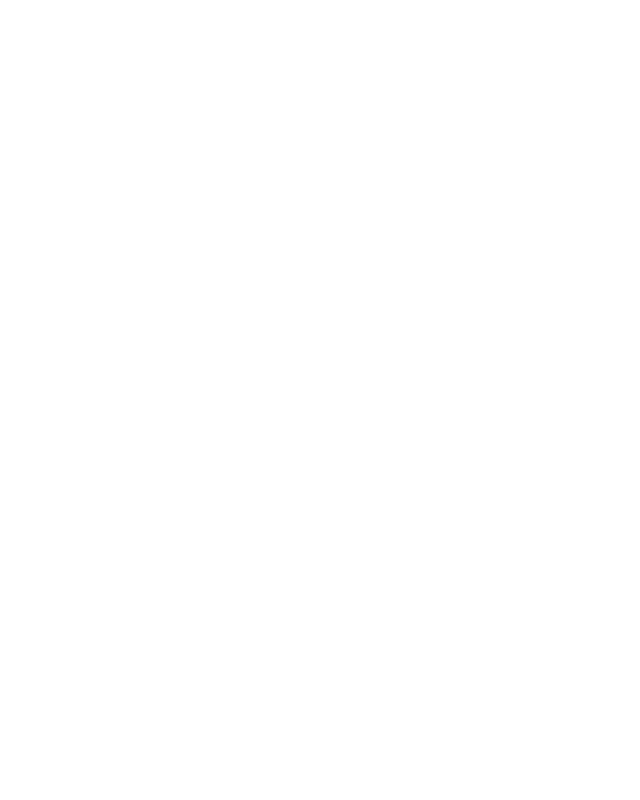
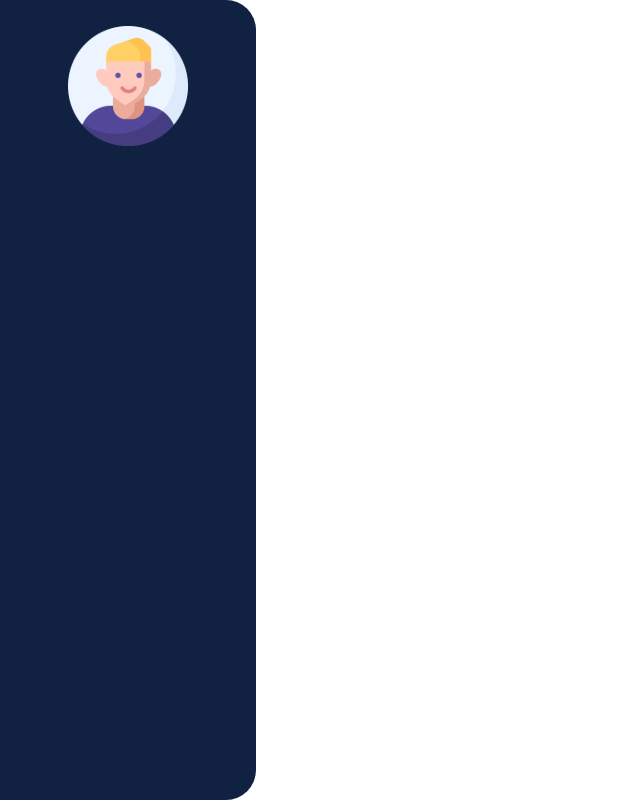
Before and after one commit to withdoc/application-frontend, a React (Create React App) app: page /documentuploadpage in a window 1280 px wide. Shown: the whole page, without its empty margins (0-640 px from the left). Built offline with nearby package versions, Linux system fonts and the light colour scheme.

Commit message:
folder component

```diff
--- a/src/pages/documentUploadPage/index.tsx
+++ b/src/pages/documentUploadPage/index.tsx
@@ -1,12 +1,13 @@
 import React from "react";
 import * as S from "./style"
+import profile from "../../imgs/bubbleProfile.svg";
 
 function DocumentUploadPage() {
     return (
         <>
         <S.mainContainer>
             <S.folderContainer>
-
+            <S.profileImg src={profile}/>
             </S.folderContainer>
         </S.mainContainer>
         </>
--- a/src/pages/documentUploadPage/style.tsx
+++ b/src/pages/documentUploadPage/style.tsx
@@ -1,20 +1,28 @@
 import styled from "styled-components";
-
 
 export const mainContainer = styled.div`
     width: 100%;
-    height: 100%;
+    height: 100vh;
     display: flex;
     //justify-content: center;
     //align-items: center;
-    background: linear-gradient(141.8deg, #ECEEF8 2.92%, #CCCFDE 111.13%);
+    background: #FFFFFF;
 `;
 
 export const folderContainer = styled.div`
-    width: 30%;
+    width: 20%;
     height: 100%;
     background: #102141;
-    border-radius: 30px;
+    border-radius: 0 30px 30px 0;
     min-height: 100%;
-    min-width: 30%;
+    display: flex;
+    flex-direction: column;
+    min-width: 20%;
+    align-items: center;
 `
+
+export const profileImg = styled.img`
+    width: 120px;
+    height: 120px;
+    margin-top: 10%;
+`
--- a/src/pages/homepage/index.tsx
+++ b/src/pages/homepage/index.tsx
@@ -1,7 +1,7 @@
 import React from "react";
 import * as S from "./style"
 import { useNavigate } from 'react-router-dom';
-import profile from "./img/bubbleProfile.svg";
+import profile from "../../imgs/bubbleProfile.svg";
 import useScrollFadeIn from "../../hooks/useScrollFadeIn";
 
 const ShowBubble = () => {
```
